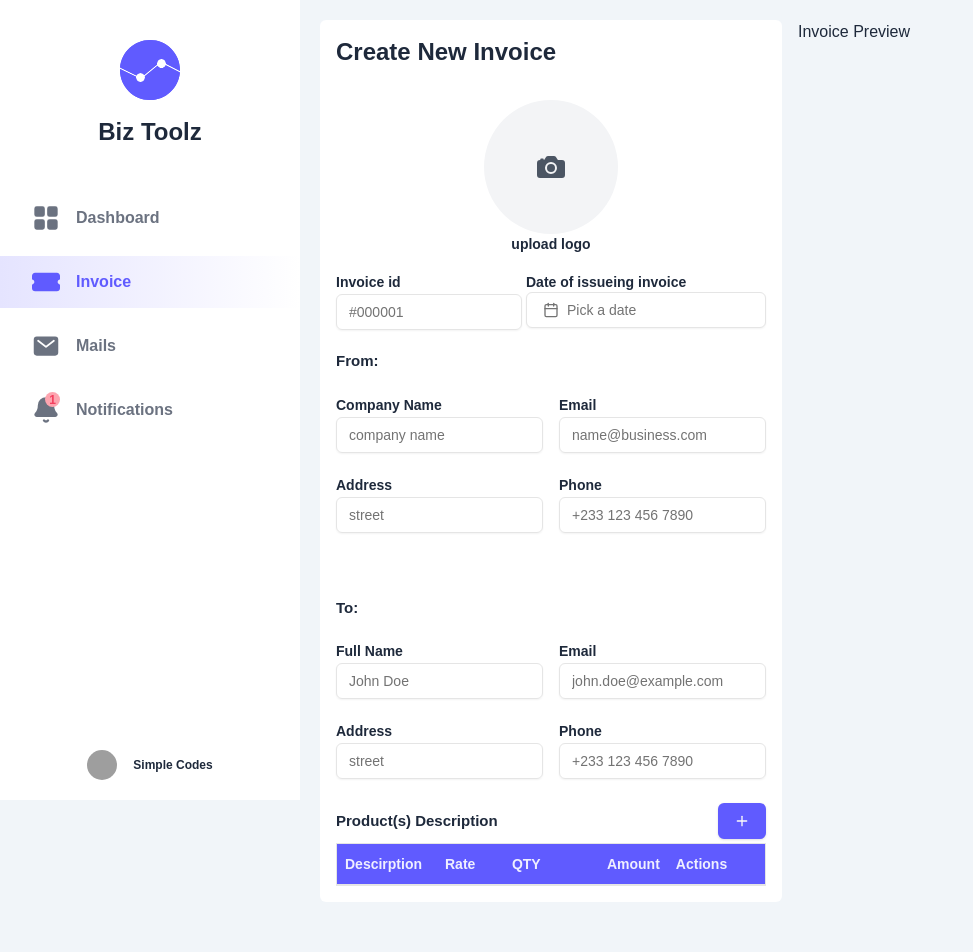
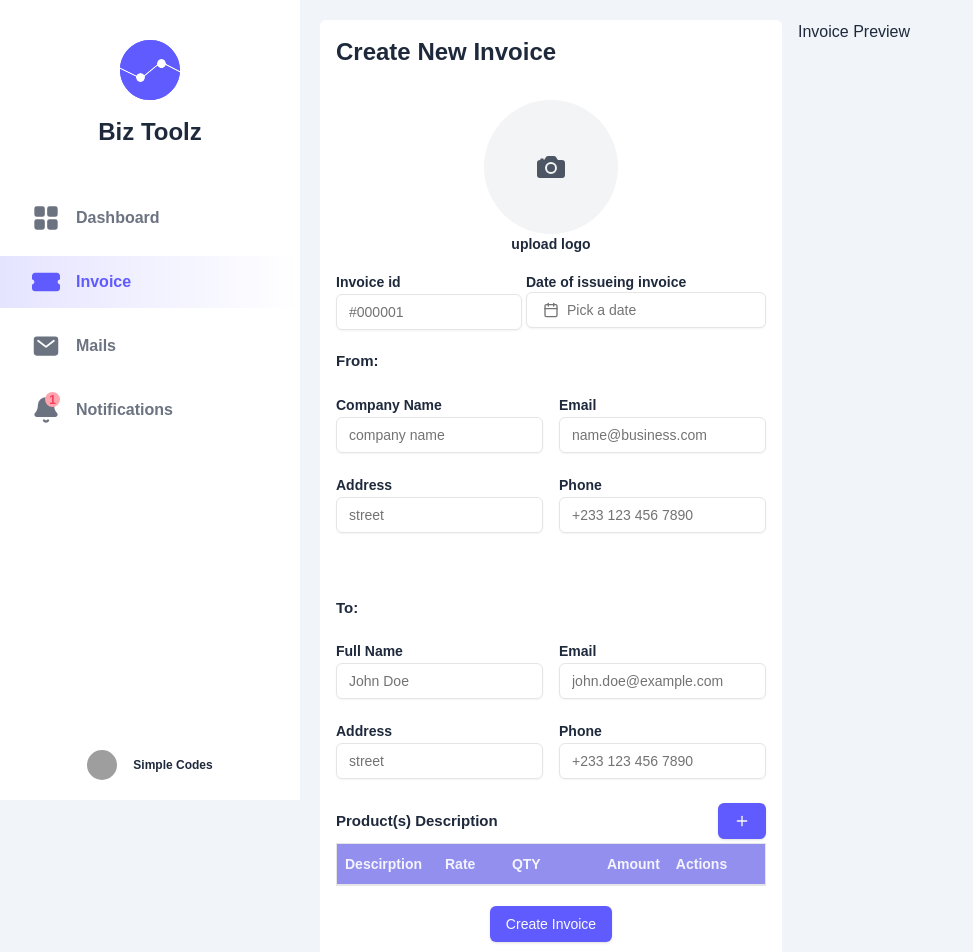
Before and after one commit to cliff-codes/biz_tools, a Next.js app: page /invoice in a window 1280 px wide. Shown: the top 952 px of the page, without its empty margins (0-973 px from the left). Before the commit the page ends 922 px from the top, so only its background shows below. Built offline with nearby package versions, Linux system fonts and the light colour scheme; grey boxes are pictures that could not be loaded.

Commit message:
create invoice button added to ui

```diff
--- a/app/invoice/CreateInvoice.tsx
+++ b/app/invoice/CreateInvoice.tsx
@@ -157,6 +157,16 @@ const CreateInvoice = () => {
                             onSubmit={() => console.log('submit form')}
                         />
                     )}
+
+                    <div className="flex justify-center">
+                        <Button
+                            type="submit"
+                            className="bg-[#605BFF] hover:bg-[#4b46e0]"
+                            disabled={Object.keys(errors).length > 0}
+                        >
+                            Create Invoice
+                        </Button>
+                    </div>
                 </form>
             </div>
         </div>
--- a/app/invoice/ProductsTable.tsx
+++ b/app/invoice/ProductsTable.tsx
@@ -27,7 +27,7 @@ const ProductsTable = ({ handleShowForm }: { handleShowForm: () => void }) => {
     return (
         <Table className="w-full">
             {/* <TableCaption>A list of your recent invoices.</TableCaption> */}
-            <TableHeader className="bg-[#605BFF]">
+            <TableHeader className="bg-[#4e49e49c]">
                 <TableRow>
                     <TableHead className="w-[100px] text-white/90 font-semibold">
                         Descirption
```
